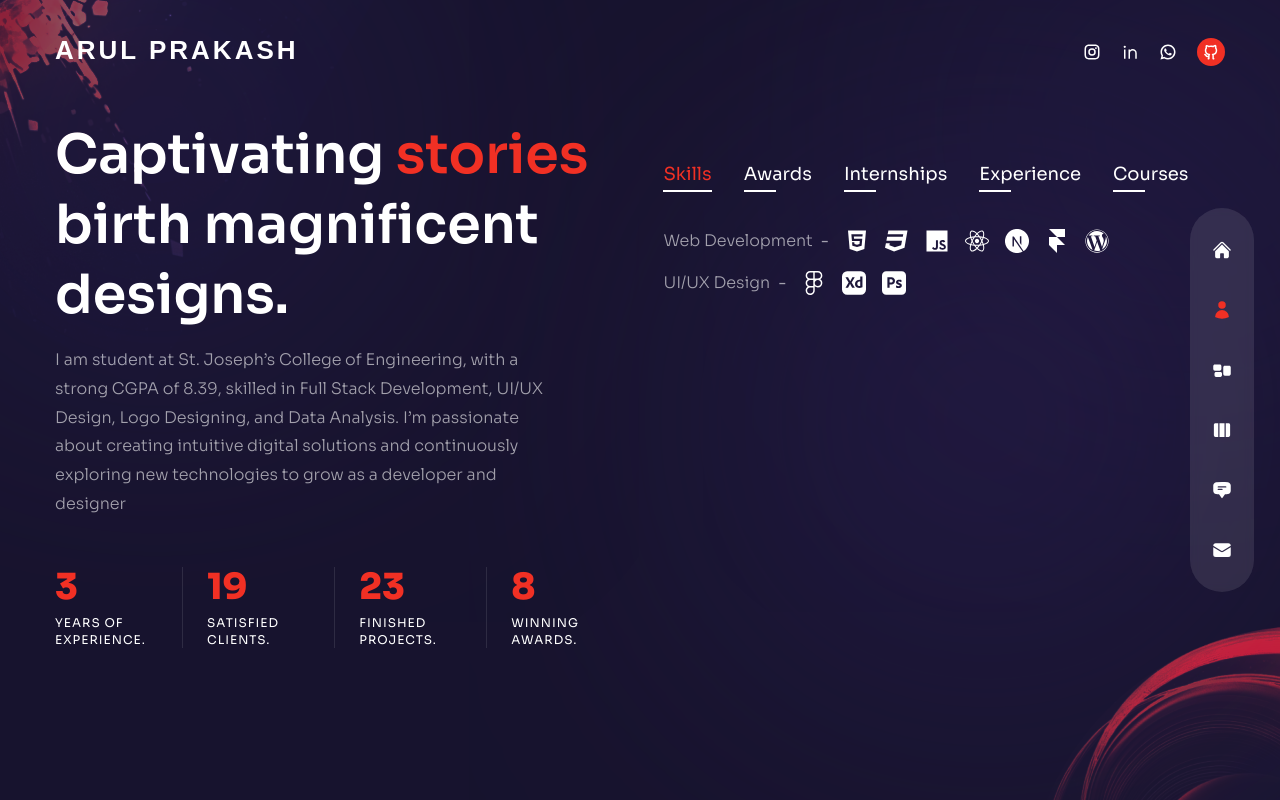
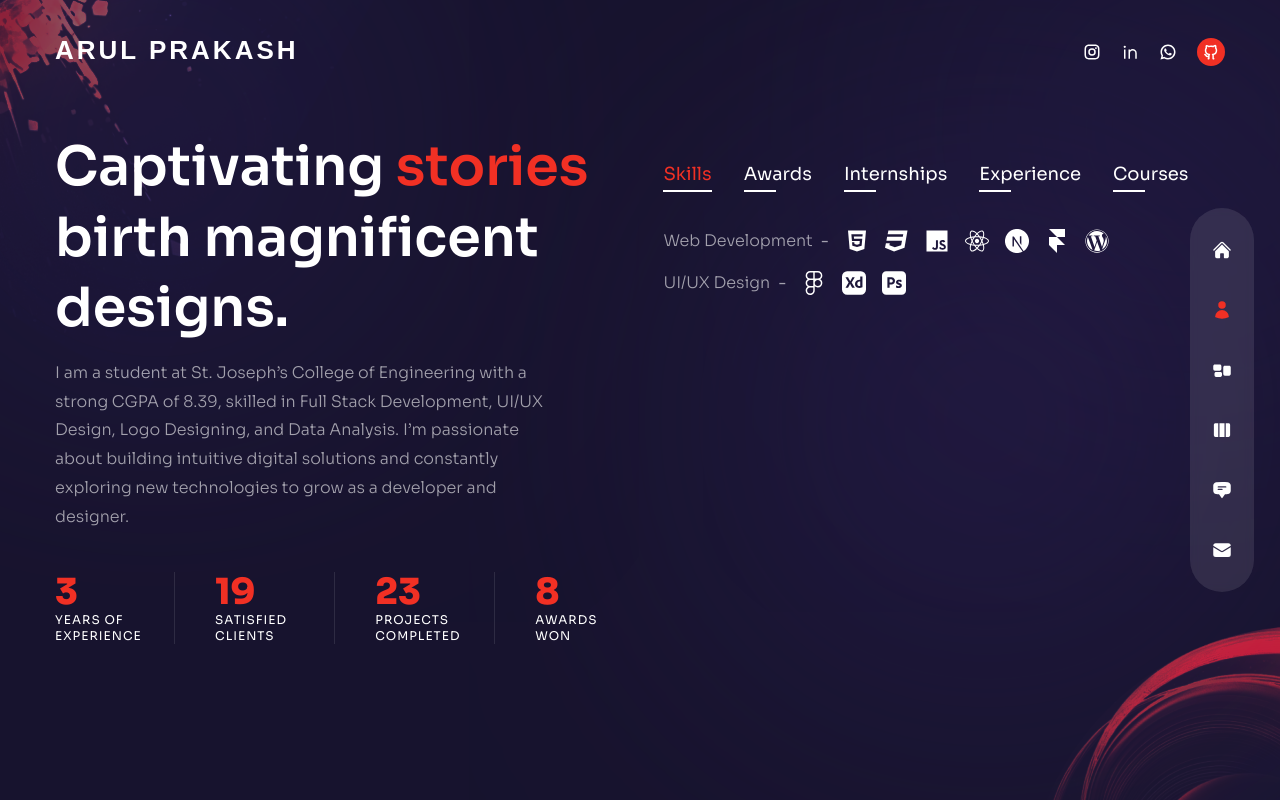
Before and after one commit to ms-arul/portfolio, a Next.js app: page /about in a window 1280 px wide. Built offline with nearby package versions, Linux system fonts and the light colour scheme.

Commit message:
Refactor awards, internships, experience, and courses

```diff
--- a/pages/about/index.jsx
+++ b/pages/about/index.jsx
@@ -1,6 +1,7 @@
 import { motion } from "framer-motion";
 import { useState } from "react";
 import CountUp from "react-countup";
+
 import {
   FaCss3,
   FaFigma,
@@ -9,6 +10,7 @@ import {
   FaReact,
   FaWordpress,
 } from "react-icons/fa";
+
 import {
   SiAdobephotoshop,
   SiAdobexd,
@@ -16,7 +18,6 @@ import {
   SiNextdotjs,
 } from "react-icons/si";
 
-import Avatar from "../../components/Avatar";
 import Circles from "../../components/Circles";
 import { fadeIn } from "../../variants";
 
@@ -46,196 +47,130 @@ export const aboutData = [
   {
     title: "awards",
     info: [
-      {
-        title: "Winner of project - WEBINAR",
-        stage: "2024",
-      },
-      {
-        title: "LOGO DESIGNER",
-        stage: "2025",
-      },
-      {
-        title: "EDITOR PRO-OAK(ONE OF KIND PHOTOGRAPHY)",
-        stage: "2019",
-      },
+      { title: "Winner of project - WEBINAR", stage: "2024" },
+      { title: "LOGO DESIGNER", stage: "2025" },
+      { title: "EDITOR PRO-OAK", stage: "2019" },
     ],
   },
-
   {
     title: "Internships",
     info: [
-      {
-        title: "FULL STACK FROM BLEND VIDYA(WIPRO)",
-        stage: "2025",
-      },
-      {
-        title: "CYBER SECURITY FROM CORIZO",
-        stage: "2024",
-      },
-
+      { title: "FULL STACK FROM BLEND VIDYA (WIPRO)", stage: "2025" },
+      { title: "CYBER SECURITY FROM CORIZO", stage: "2024" },
     ],
   },
-
   {
     title: "experience",
     info: [
-      {
-        title: "UX/UI Designer",
-        stage: "2025",
-      },
-      {
-        title: "Web Developer",
-        stage: "2024",
-      },
-      {
-        title: "Intern - DEF Corporation",
-        stage: "2023",
-      },
-      {
-        title: "PHOTO EDITOR - PART TIME",
-        stage: "2019",
-      },
-      {
-        title: "VIDEO EDITOR - PART TIME",
-        stage: "2021",
-      },
+      { title: "UX/UI Designer", stage: "2025" },
+      { title: "Web Developer", stage: "2024" },
+      { title: "Intern - DEF Corporation", stage: "2023" },
+      { title: "PHOTO EDITOR - PART TIME", stage: "2019" },
+      { title: "VIDEO EDITOR - PART TIME", stage: "2021" },
     ],
   },
   {
     title: "Courses",
     info: [
-      {
-        title: "ARTIFICIAL INTELLIGENCE FROM KAASHIV INFOTECH",
-        stage: "2025",
-      },
-      {
-        title: "IMMERSIVE TECHNOLOGY WORKSHOP FROM MONOLITH",
-        stage: "2025",
-      },
-      {
-        title: "MACHINE LEARNING FROM GREAT LEARNING ACADEMY",
-        stage: "2024",
-      },
-      {
-        title: "FULL STACK FROM NAVITECH",
-        stage: "2024",
-      },
-      {
-        title: "COMPUTER NETWORKS FROM NETWORKGEEK",
-        stage: "2025",
-      },
+      { title: "AI FROM KAASHIV INFOTECH", stage: "2025" },
+      { title: "IMMERSIVE TECH WORKSHOP - MONOLITH", stage: "2025" },
+      { title: "MACHINE LEARNING - GREAT LEARNING", stage: "2024" },
+      { title: "FULL STACK - NAVITECH", stage: "2024" },
+      { title: "COMPUTER NETWORKS - NETWORKGEEK", stage: "2025" },
     ],
   },
-
 ];
 
 const About = () => {
   const [index, setIndex] = useState(0);
 
   return (
-    <div className="h-full bg-primary/30 py-32 text-center xl:text-left">
+    <div className="h-full bg-primary/30 py-28 text-center xl:text-left">
       <Circles />
 
-      {/* avatar img */}
-      <motion.div
-        variants={fadeIn("right", 0.2)}
-        initial="hidden"
-        animate="show"
-        exit="hidden"
-        className="hidden xl:flex absolute bottom-0 -left-[10000px]"
-      >
-        <Avatar />
-      </motion.div>
+      {/* container */}
+      <div className="container mx-auto h-full flex flex-col items-center xl:flex-row gap-x-6">
 
-      <div className="container mx-auto h-full flex flex-col items-center xl:flex-row gap-x-6">
-        {/* text */}
+        {/* left text section */}
         <div className="flex-1 flex flex-col justify-center">
           <motion.h2
             variants={fadeIn("right", 0.2)}
             initial="hidden"
             animate="show"
-            exit="hidden"
-            className="h2"
+            className="h2 px-4 xl:px-0"
           >
             Captivating <span className="text-accent">stories</span> birth
             magnificent designs.
           </motion.h2>
+
           <motion.p
             variants={fadeIn("right", 0.4)}
             initial="hidden"
             animate="show"
-            className="max-w-[500px] mx-auto xl:mx-0 mb-6 xl:mb-12 px-2 xl:px-0"
+            className="max-w-[500px] mx-auto xl:mx-0 mb-6 xl:mb-10 px-4 xl:px-0"
           >
-            I am student at St. Joseph’s College of Engineering, with a strong CGPA of 8.39, skilled in Full Stack Development, UI/UX Design, Logo Designing, and Data Analysis. I’m passionate about creating intuitive digital solutions and continuously exploring new technologies to grow as a developer and designer
+            I am a student at St. Joseph’s College of Engineering with a strong CGPA of 8.39, skilled in Full Stack Development, UI/UX Design, Logo Designing, and Data Analysis. I’m passionate about building intuitive digital solutions and constantly exploring new technologies to grow as a developer and designer.
           </motion.p>
 
-          {/* counters */}
+          {/* counters (desktop only) */}
           <motion.div
             variants={fadeIn("right", 0.6)}
             initial="hidden"
             animate="show"
-            className="hidden md:flex md:max-w-xl xl:max-w-none mx-auto xl:mx-0 mb-8"
+            className="hidden md:flex md:max-w-xl xl:max-w-none mx-auto xl:mx-0 mb-6"
           >
             <div className="flex flex-1 xl:gap-x-6">
+
               {/* experience */}
-              <div className="relative flex-1 after:w-[1px] after:h-full after:bg-white/10 after:absolute after:top-0 after:right-0">
-                <div className="text-2xl xl:text-4xl font-extrabold text-accent mb-2">
+              <div className="relative flex-1 after:absolute after:top-0 after:right-0 after:w-[1px] after:h-full after:bg-white/10 pr-4">
+                <div className="text-3xl xl:text-4xl font-extrabold text-accent">
                   <CountUp start={0} end={3} duration={5} />
                 </div>
-                <div className="text-xs uppercase tracking-[1px] leading-[1.4] max-w-[100px]">
-                  Years of experience.
-                </div>
+                <div className="text-xs uppercase tracking-[1px] max-w-[100px]">Years of experience</div>
               </div>
 
               {/* clients */}
-              <div className="relative flex-1 after:w-[1px] after:h-full after:bg-white/10 after:absolute after:top-0 after:right-0">
-                <div className="text-2xl xl:text-4xl font-extrabold text-accent mb-2">
-                  <CountUp start={0} end={19} duration={5} />
+              <div className="relative flex-1 after:absolute after:top-0 after:right-0 after:w-[1px] after:h-full after:bg-white/10 pr-4 pl-4">
+                <div className="text-3xl xl:text-4xl font-extrabold text-accent">
+                  <CountUp start={0} end={19} duration={8} />
                 </div>
-                <div className="text-xs uppercase tracking-[1px] leading-[1.4] max-w-[100px]">
-                  Satisfied clients.
-                </div>
+                <div className="text-xs uppercase tracking-[1px] max-w-[100px]">Satisfied clients</div>
               </div>
 
               {/* projects */}
-              <div className="relative flex-1 after:w-[1px] after:h-full after:bg-white/10 after:absolute after:top-0 after:right-0">
-                <div className="text-2xl xl:text-4xl font-extrabold text-accent mb-2">
-                  <CountUp start={0} end={23} duration={5} />
+              <div className="relative flex-1 after:absolute after:top-0 after:right-0 after:w-[1px] after:h-full after:bg-white/10 pr-4 pl-4">
+                <div className="text-3xl xl:text-4xl font-extrabold text-accent">
+                  <CountUp start={0} end={23} duration={8} />
                 </div>
-                <div className="text-xs uppercase tracking-[1px] leading-[1.4] max-w-[100px]">
-                  Finished projects.
-                </div>
+                <div className="text-xs uppercase tracking-[1px] max-w-[100px]">Projects completed</div>
               </div>
 
               {/* awards */}
-              <div className="relative flex-1">
-                <div className="text-2xl xl:text-4xl font-extrabold text-accent mb-2">
-                  <CountUp start={0} end={8} duration={5} />
+              <div className="relative flex-1 pl-4">
+                <div className="text-3xl xl:text-4xl font-extrabold text-accent">
+                  <CountUp start={0} end={8} duration={8} />
                 </div>
-                <div className="text-xs uppercase tracking-[1px] leading-[1.4] max-w-[100px]">
-                  Winning awards.
-                </div>
+                <div className="text-xs uppercase tracking-[1px] max-w-[100px]">Awards won</div>
               </div>
+
             </div>
           </motion.div>
         </div>
 
-        {/* info */}
+        {/* right info tabs */}
         <motion.div
           variants={fadeIn("left", 0.4)}
           initial="hidden"
           animate="show"
-          exit="hidden"
           className="flex flex-col w-full xl:max-w-[48%] h-[480px]"
         >
+          {/* tabs */}
           <div className="flex gap-x-4 xl:gap-x-8 mx-auto xl:mx-0 mb-4">
             {aboutData.map((item, itemI) => (
               <div
                 key={itemI}
-                className={`${
-                  index === itemI &&
-                  "text-accent after:w-[100%] after:bg-accent after:transition-all after:duration-300"
-                } cursor-pointer capitalize xl:text-lg relative after:w-8 after:h-[2px] after:bg-white after:absolute after:-bottom-1 after:left-0`}
+                className={`cursor-pointer capitalize xl:text-lg relative after:absolute after:-bottom-1 after:left-0 after:h-[2px] after:bg-white after:w-8
+                ${index === itemI ? "text-accent after:w-full after:bg-accent transition-all duration-300" : ""}`}
                 onClick={() => setIndex(itemI)}
               >
                 {item.title}
@@ -243,28 +178,33 @@ const About = () => {
             ))}
           </div>
 
-          <div className="py-2 xl:py-6 flex flex-col gap-y-2 xl:gap-y-4 items-center xl:items-start">
+          {/* details */}
+          <div className="py-2 xl:py-6 flex flex-col gap-y-3 xl:gap-y-4 items-center xl:items-start">
             {aboutData[index].info.map((item, itemI) => (
               <div
                 key={itemI}
-                className="flex-1 flex flex-col md:flex-row max-w-max gap-x-2 items-center text-center text-white/60"
+                className="flex flex-col md:flex-row max-w-max gap-x-2 items-center text-center xl:text-left text-white/60"
               >
                 {/* title */}
-                <div className="font-light mb-2 md:mb-0">{item.title}</div>
+                <div className="font-light">{item.title}</div>
                 <div className="hidden md:flex">-</div>
+
+                {/* year */}
                 <div>{item.stage}</div>
 
-                <div className="flex gap-x-4">
-                  {/* icons */}
+                {/* icons */}
+                <div className="flex gap-x-4 mt-2 md:mt-0">
                   {item.icons?.map((Icon, iconI) => (
                     <div key={iconI} className="text-2xl text-white">
                       <Icon />
                     </div>
                   ))}
                 </div>
+
               </div>
             ))}
           </div>
+
         </motion.div>
       </div>
     </div>
```
